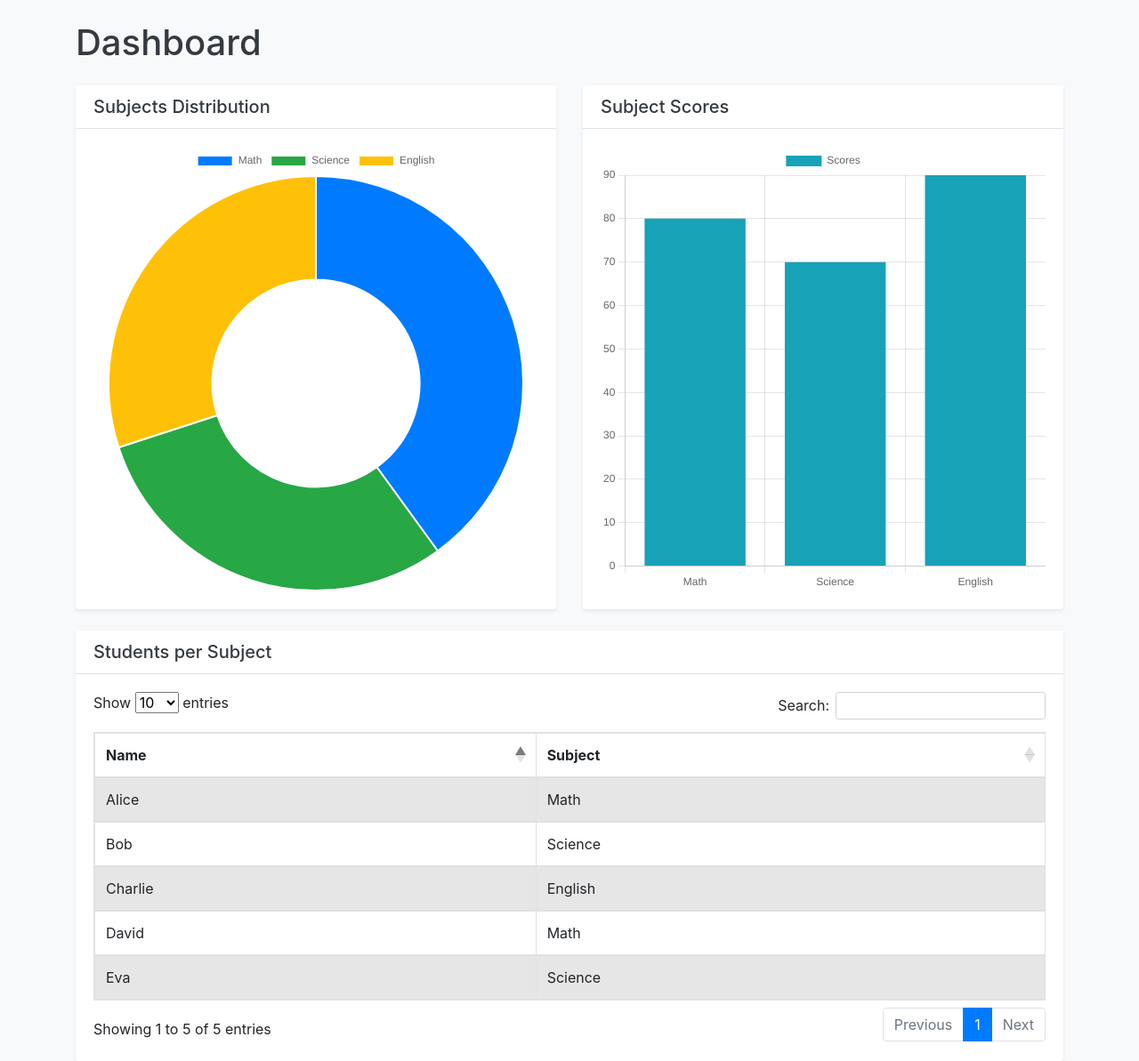
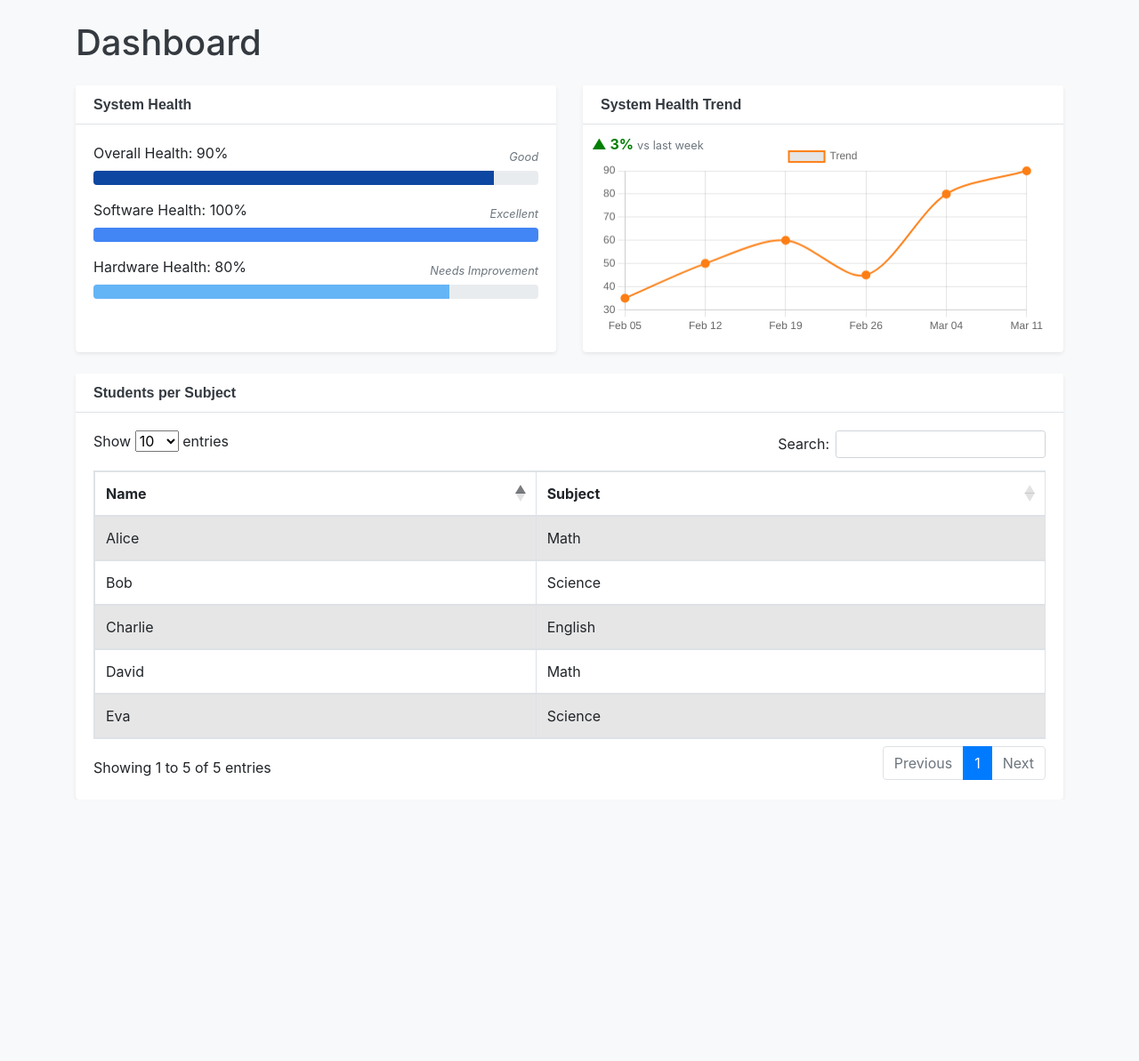
Before and after one commit to lwkwok/Flask-Dashboard, a Flask app: page / in a window 1280 px wide. Shown: the whole page at 89% size. After the commit the page ends 877 px from the top, so only its background shows below. Run offline with Flask 3, Linux system fonts and the light colour scheme; some libraries are stand-ins or nearby versions.

Commit message:
Add files via upload

```diff
--- a/templates/dashboard.html
+++ b/templates/dashboard.html
@@ -17,36 +17,131 @@
   <!-- DataTables JS -->
   <script type="text/javascript" charset="utf8" src="https://cdn.datatables.net/1.10.21/js/jquery.dataTables.min.js"></script>
   <script type="text/javascript" charset="utf8" src="https://cdn.datatables.net/1.10.21/js/dataTables.bootstrap4.min.js"></script>
+
   <link rel="stylesheet" href="{{ url_for('static', filename='css/style.css') }}">
+
+  <style>
+    /* Force both chart cards to be 300px in height */
+    .equal-height-card {
+      height: 300px;
+    }
+    /* Common header styling for both cards */
+    .card-header h5 {
+      font-family: Arial, sans-serif;
+      font-size: 1rem;
+      font-weight: 600;
+      margin: 0;
+    }
+    /* Styling for health labels with small quartile text */
+    .health-label {
+      display: flex;
+      justify-content: space-between;
+      align-items: center;
+    }
+    .health-label small {
+      font-size: 0.8rem;
+      color: #6c757d;
+      font-style: italic;
+    }
+    /* Header for the second chart */
+    .chart-header {
+      display: flex;
+      justify-content: flex-start; /* left-aligned */
+      align-items: center;
+    }
+    /* Trend info (arrow + percentage) placed at top-left of the chart */
+    .trend-info {
+      position: absolute;
+      top: 10px;
+      left: 10px;
+      color: green;
+      font-weight: bold;
+      font-size: 1rem;
+    }
+    .trend-info small {
+      margin-left: 4px;
+      color: #6c757d;
+      font-weight: normal;
+      font-size: 0.8rem;
+    }
+  </style>
 </head>
 <body>
   <div class="container mt-4">
     <h1 class="mb-4">Dashboard</h1>
-    <!-- Row for charts side by side -->
-    <div class="row">
-      <!-- Donut Chart -->
+
+    <!-- Row with both charts side by side -->
+    <div class="row mb-4">
+      <!-- Left: System Health (Progress Bars) -->
       <div class="col-md-6">
-        <div class="card mb-4 shadow-sm">
+        <div class="card equal-height-card shadow-sm">
           <div class="card-header">
-            <h5 class="card-title mb-0">Subjects Distribution</h5>
+            <h5 class="card-title mb-0">System Health</h5>
           </div>
-          <div class="card-body text-center">
-            <canvas id="donutChart" width="300" height="300"></canvas>
+          <div class="card-body">
+            <!-- Overall Health -->
+            <div class="mb-3">
+              <div class="health-label">
+                <label>Overall Health: 90%</label>
+                <small>Good</small>
+              </div>
+              <div class="progress">
+                <div class="progress-bar" role="progressbar"
+                     style="width: 90%; background-color: #0D47A1;"
+                     aria-valuenow="90" aria-valuemin="0" aria-valuemax="100">
+                </div>
+              </div>
+            </div>
+            <!-- Software Health -->
+            <div class="mb-3">
+              <div class="health-label">
+                <label>Software Health: 100%</label>
+                <small>Excellent</small>
+              </div>
+              <div class="progress">
+                <div class="progress-bar" role="progressbar"
+                     style="width: 100%; background-color: #4285F4;"
+                     aria-valuenow="100" aria-valuemin="0" aria-valuemax="100">
+                </div>
+              </div>
+            </div>
+            <!-- Hardware Health -->
+            <div class="mb-3">
+              <div class="health-label">
+                <label>Hardware Health: 80%</label>
+                <small>Needs Improvement</small>
+              </div>
+              <div class="progress">
+                <div class="progress-bar" role="progressbar"
+                     style="width: 80%; background-color: #64B5F6;"
+                     aria-valuenow="80" aria-valuemin="0" aria-valuemax="100">
+                </div>
+              </div>
+            </div>
           </div>
         </div>
       </div>
-      <!-- Bar Chart -->
+
+      <!-- Right: System Health Trend (line chart with arrow and 3% on top-left) -->
       <div class="col-md-6">
-        <div class="card mb-4 shadow-sm">
+        <div class="card equal-height-card shadow-sm">
           <div class="card-header">
-            <h5 class="card-title mb-0">Subject Scores</h5>
+            <div class="chart-header">
+              <h5 class="card-title mb-0">System Health Trend</h5>
+            </div>
           </div>
-          <div class="card-body text-center">
-            <canvas id="barChart" width="300" height="300"></canvas>
+          <div class="card-body d-flex align-items-center justify-content-center position-relative">
+            <!-- Arrow and 3% text on the top-left, no bounding box -->
+            <div class="trend-info">
+              ▲ 3%<small>vs last week</small>
+            </div>
+            <!-- Minimal line chart (no legend) -->
+            <canvas id="trendChart" width="300" height="300"></canvas>
           </div>
         </div>
       </div>
     </div>
+
     <!-- Table Section -->
     <div class="card shadow-sm">
       <div class="card-header">
@@ -74,50 +169,70 @@
   </div>
 
   <script>
-    // Donut Chart
-    var ctxDonut = document.getElementById('donutChart').getContext('2d');
-    new Chart(ctxDonut, {
-      type: 'doughnut',
+    // Minimal line chart for "System Health Trend"
+    var ctxLine = document.getElementById('trendChart').getContext('2d');
+
+    // Example: last 6 weekly dates up to 'today' (replace with actual dates)
+    const xLabels = [
+      "Feb 05", "Feb 12", "Feb 19", "Feb 26", "Mar 04", "Mar 11"
+    ];
+    // Example data points in range [0..100]
+    const yValues = [35, 50, 60, 45, 80, 90];
+
+    new Chart(ctxLine, {
+      type: 'line',
       data: {
-        labels: {{ donut_labels|tojson }},
+        labels: xLabels,
         datasets: [{
-          data: {{ donut_data|tojson }},
-          backgroundColor: ['#007bff', '#28a745', '#ffc107']
+          // No label => no legend
+          label: 'Trend',
+          data: yValues,
+          borderColor: '#fd7e14',
+          borderWidth: 2,
+          fill: false,
+          tension: 0.3,
+          pointRadius: 4,
+          pointBackgroundColor: '#fd7e14',
+          pointHoverRadius: 6,
+          pointHoverBackgroundColor: '#fd7e14'
         }]
       },
       options: {
         responsive: true,
+        maintainAspectRatio: false,
         legend: {
-          position: 'bottom'
-        }
-      }
-    });
-
-    // Bar Chart
-    var ctxBar = document.getElementById('barChart').getContext('2d');
-    new Chart(ctxBar, {
-      type: 'bar',
-      data: {
-        labels: {{ bar_labels|tojson }},
-        datasets: [{
-          label: 'Scores',
-          data: {{ bar_data|tojson }},
-          backgroundColor: '#17a2b8'
-        }]
-      },
-      options: {
-        responsive: true,
+          display: false // hide the legend
+        },
+        tooltips: {
+          enabled: false // hide tooltips
+        },
         scales: {
           yAxes: [{
             ticks: {
-              beginAtZero: true
+              // Force range 0..100
+              min: 0,
+              max: 100,
+              callback: function(value) {
+                return value + '%';
+              }
+            },
+            gridLines: {
+              display: true // show horizontal grid lines if desired
+            }
+          }],
+          xAxes: [{
+            ticks: {
+              autoSkip: false // display each weekly date
+            },
+            gridLines: {
+              display: true // show vertical grid lines if desired
             }
           }]
         }
       }
     });
 
-    // DataTables initialization
+    // DataTables initialization for the table
     $(document).ready(function () {
       $('#studentsTable').DataTable();
     });
```
